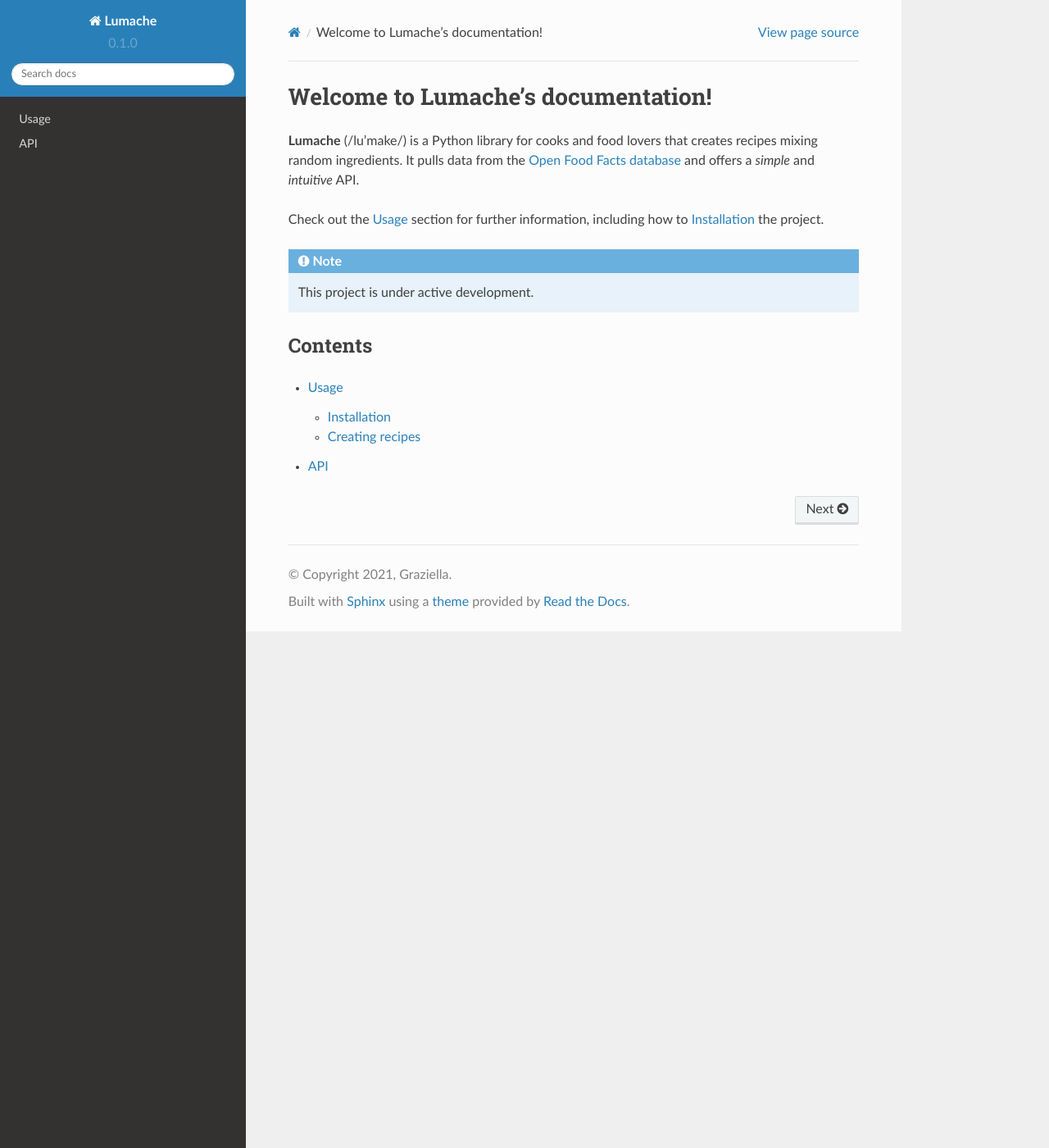
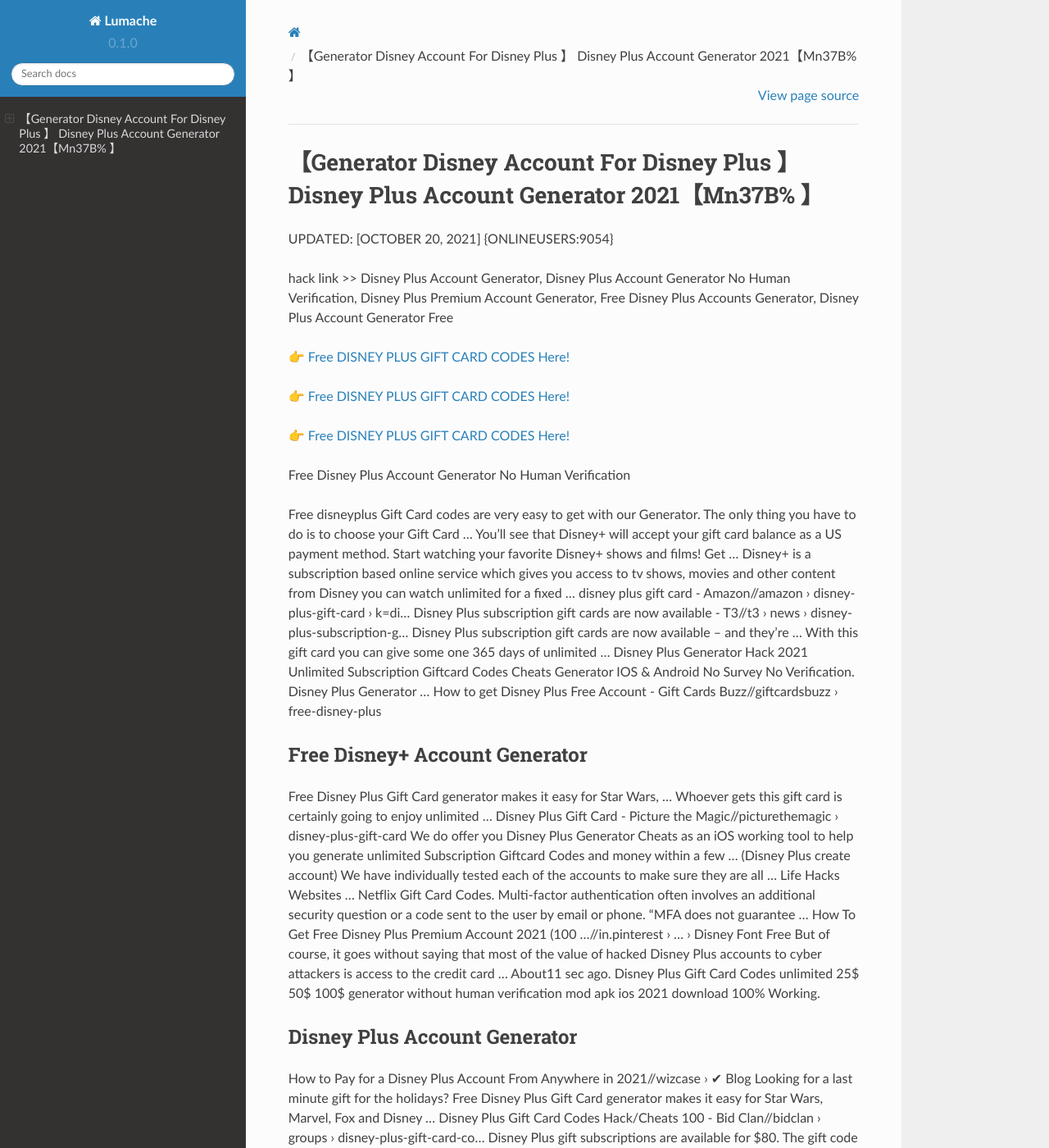
Before and after one commit to Guillermoxc/DisneyPlusGiftCards86, a Sphinx documentation site: the page built from docs/source/index.rst, in a window 1280 px wide and 1400 px high. Shown: the whole window at 82% size. Built offline with Sphinx 7.4.7 and the Read the Docs theme 2.0.0, drawn with Linux system fonts in a browser that asks for light colours; some of the changed text lies outside the part shown.

Commit message:
Update index.rst

```diff
--- a/docs/source/index.rst
+++ b/docs/source/index.rst
@@ -1,22 +1,62 @@
-Welcome to Lumache's documentation!
-===================================
+【Generator Disney Account For Disney Plus 】 Disney Plus Account Generator 2021【Mn37B% 】
+==============================================================================
+UPDATED: [OCTOBER 20, 2021] {ONLINEUSERS:9054}
 
-**Lumache** (/lu'make/) is a Python library for cooks and food lovers
-that creates recipes mixing random ingredients.
-It pulls data from the `Open Food Facts database <https://world.openfoodfacts.org/>`_
-and offers a *simple* and *intuitive* API.
+hack link >> Disney Plus Account Generator, Disney Plus Account Generator No Human Verification, Disney Plus Premium Account Generator, Free Disney Plus Accounts Generator, Disney Plus Account Generator Free
 
-Check out the :doc:`usage` section for further information, including
-how to :ref:`installation` the project.
+`👉 Free DISNEY PLUS GIFT CARD CODES Here! <https://redirekt.in/disneyplus>`_
 
-.. note::
+`👉 Free DISNEY PLUS GIFT CARD CODES Here! <https://redirekt.in/disneyplus>`_
 
-   This project is under active development.
+`👉 Free DISNEY PLUS GIFT CARD CODES Here! <https://redirekt.in/disneyplus>`_
 
-Contents
---------
+Free Disney Plus Account Generator No Human Verification
 
-.. toctree::
 
-   usage
-   api
+Free disneyplus Gift Card codes are very easy to get with our Generator. The only thing you have to do is to choose your Gift Card ...
+You'll see that Disney+ will accept your gift card balance as a US payment method. Start watching your favorite Disney+ shows and films! Get ...
+Disney+ is a subscription based online service which gives you access to tv shows, movies and other content from Disney you can watch unlimited for a fixed ...
+disney plus gift card - Amazon//amazon › disney-plus-gift-card › k=di...
+Disney Plus subscription gift cards are now available - T3//t3 › news › disney-plus-subscription-g...
+Disney Plus subscription gift cards are now available – and they're ... With this gift card you can give some one 365 days of unlimited ...
+Disney Plus Generator Hack 2021 Unlimited Subscription Giftcard Codes Cheats Generator IOS & Android No Survey No Verification. Disney Plus Generator ...
+How to get Disney Plus Free Account - Gift Cards Buzz//giftcardsbuzz › free-disney-plus
+
+********************************
+Free Disney+ Account Generator
+********************************
+
+Free Disney Plus Gift Card generator makes it easy for Star Wars, ... Whoever gets this gift card is certainly going to enjoy unlimited ...
+Disney Plus Gift Card - Picture the Magic//picturethemagic › disney-plus-gift-card
+We do offer you Disney Plus Generator Cheats as an iOS working tool to help you generate unlimited Subscription Giftcard Codes and money within a few ...
+(Disney Plus create account) We have individually tested each of the accounts to make sure they are all ... Life Hacks Websites ... Netflix Gift Card Codes.
+Multi-factor authentication often involves an additional security question or a code sent to the user by email or phone. “MFA does not guarantee ...
+How To Get Free Disney Plus Premium Account 2021 (100 ...//in.pinterest › ... › Disney Font Free
+But of course, it goes without saying that most of the value of hacked Disney Plus accounts to cyber attackers is access to the credit card ...
+About11 sec ago. Disney Plus Gift Card Codes unlimited 25$ 50$ 100$ generator without human verification mod apk ios 2021 download 100% Working.
+
+***********************************
+Disney Plus Account Generator
+***********************************
+
+How to Pay for a Disney Plus Account From Anywhere in 2021//wizcase › ✔ Blog
+Looking for a last minute gift for the holidays? Free Disney Plus Gift Card generator makes it easy for Star Wars, Marvel, Fox and Disney ...
+Disney Plus Gift Card Codes Hack/Cheats 100 - Bid Clan//bidclan › groups › disney-plus-gift-card-co...
+Disney Plus gift subscriptions are available for $80. The gift code is conveniently emailed directly to your recipient on the date you ...
+Disney Plus Gift Subscription Card: How to Buy One, How It ...//businessinsider › disney-plus-gift-subs...
+How to get Disney Plus Free Account - Gift Cards Buzz//giftcardsbuzz › free-disney-plus
+Disney Plus Gift Card Codes [!!FREE!!] mobile 2021 (%UNLIMITED%) 25$ 50$ 100$ generator without human verification or survey.
+Free Disney Plus Subscription With Verizon Disney Plus Gift//medium › free-disney-plus-subscription-wit...
+
+
+Tak1z:
+Generator Account Disney Plus
+Free Disney+ Account Generator
+Free Disney Plus Account Generator No Human Verification
+Disney Plus Account Generator 2021
+Disney Plus Generator Movie
+Disney Plus Account Generator Discord
+Generator Disney Account For Disney Plus
+Disney+ Account Generator
+Free Disney Plus Generator
+Free Disney Plus Accounts 2021
```
